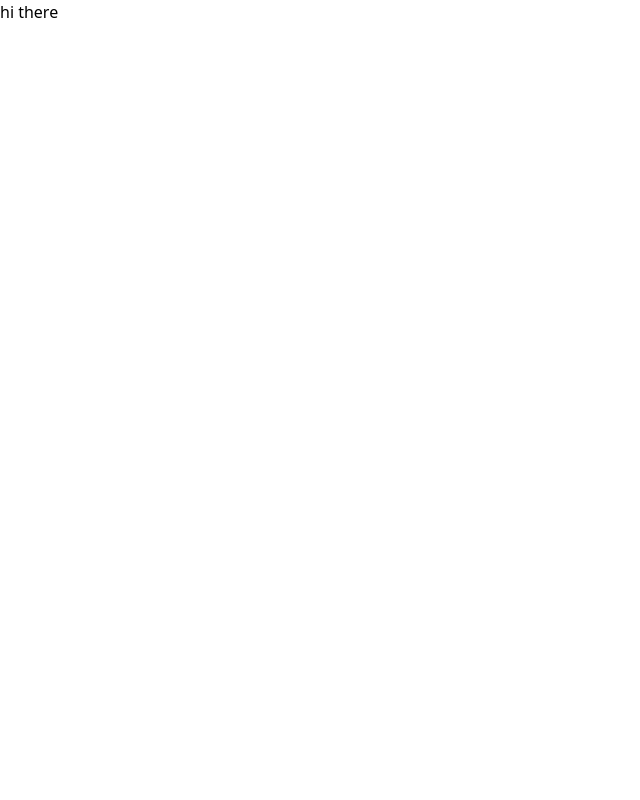
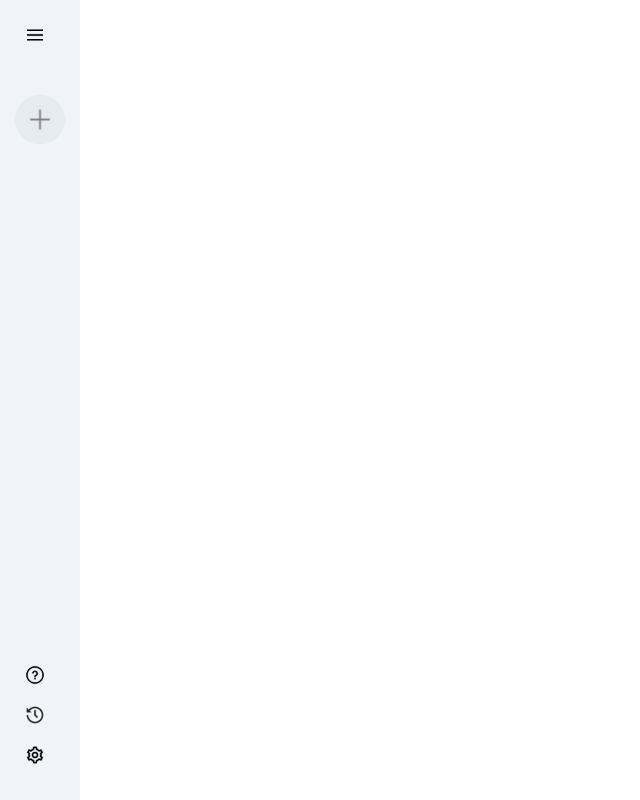
Before and after one commit to kushvendar/Gemini-clone, a React (Vite) app: page / in a window 1280 px wide. Shown: the whole page, without its empty margins (0-640 px from the left). Built offline with nearby package versions, Linux system fonts and the light colour scheme.

Commit message:
side bar with toogle done

```diff
--- a/src/App.jsx
+++ b/src/App.jsx
@@ -1,10 +1,11 @@
 import React from 'react'
 import './App.css'
+import Sidebar from './components/Sidebar'
 
 const App = () => {
   return (
-    <div className=''>
-      hi there
+    <div className='flex min-h-screen box-border'>
+    <Sidebar/>
     </div>
   )
 }
--- /dev/null
+++ b/src/components/Sidebar.jsx
@@ -0,0 +1,43 @@
+import React, { useState, useSyncExternalStore } from 'react'
+import { assets } from '../assets/assets'
+
+function Sidebar() {
+    const [extend,setExtend]=useState(false)
+
+  return (
+    <div className='inline-flex flex-col min-h-screen justify-between bg-[#f0f4f9] pt-[25px] pb-[25px] pl-[15px] pr-[15px]'>
+      <div>
+        <div onClick={()=>{setExtend(prev=>!prev)}}><img src={assets.menu_icon} className='w-[20px] block ml-[10px] cursor-pointer' alt="menu" />
+        </div>
+        <div className='mt-[50px] inline-flex items-center gap-[10px] pt-[10px] pb-[10px] pr-[15px] pl-[15px] bg-[#e6eaf1] rounded-[50px] text-gray-600 text-[14px] cursor-pointer'>
+            <img src={assets.plus_icon} className='w-[20px]' alt="plusicon" />
+            {extend?<p>New Chat</p>:null}
+        </div>
+        <div className='flex flex-col '>
+            {extend?<p className='mt-[30px] mb-[20px]'>Recent</p>:null}
+            <div className='flex items-start gap-[10px] p-[10px] pr-[40px] rounded-[50px] text-[#282828] cursor-pointer hover:bg-[#e2e6eb]'>
+            {extend?<img src={assets.message_icon} className='w-[20px]' alt="message" />:null}
+            {extend?<p>What is React ...</p>:null}
+            </div>
+
+        </div>
+        </div>
+      <div className='flex flex-col'>
+        <div className='flex hover:bg-[#e2e6eb] cursor-pointer gap-[10px] p-[10px] text-[#282828] items- rounded-[50px]'>
+        <img src={assets.question_icon} className='w-[20px]' alt="" />
+        {extend?<p>Help</p>:null}
+        </div>
+        <div className='flex hover:bg-[#e2e6eb] pr-[10px] cursor-pointer gap-[10px] p-[10px] text-[#282828] items- rounded-[50px]'>
+        <img src={assets.history_icon} className='w-[20px]' alt="" />
+        {extend?<p>Activity</p>:null}
+        </div>
+        <div className='flex hover:bg-[#e2e6eb] pr-[10px] cursor-pointer gap-[10px] p-[10px] text-[#282828] items- rounded-[50px]'>
+        <img src={assets.setting_icon} className='w-[20px]' alt="" />
+        {extend?<p>Settings</p>:null}
+        </div>
+      </div>
+    </div>
+  )
+}
+
+export default Sidebar
```
Also changed, not shown: abstract-textured-backgound_1258-30495.avif (added), src/components/Navbar.jsx (deleted).
